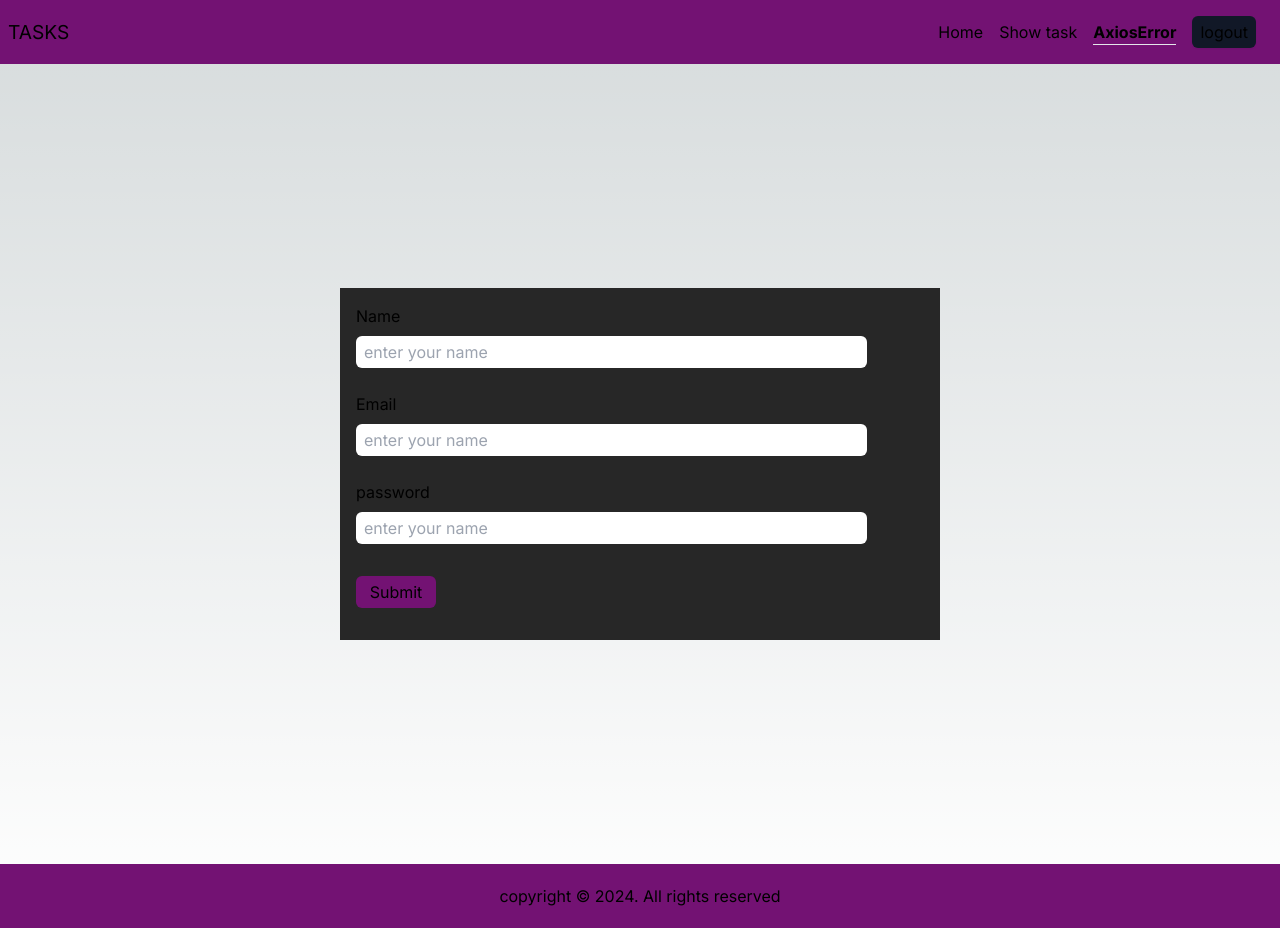
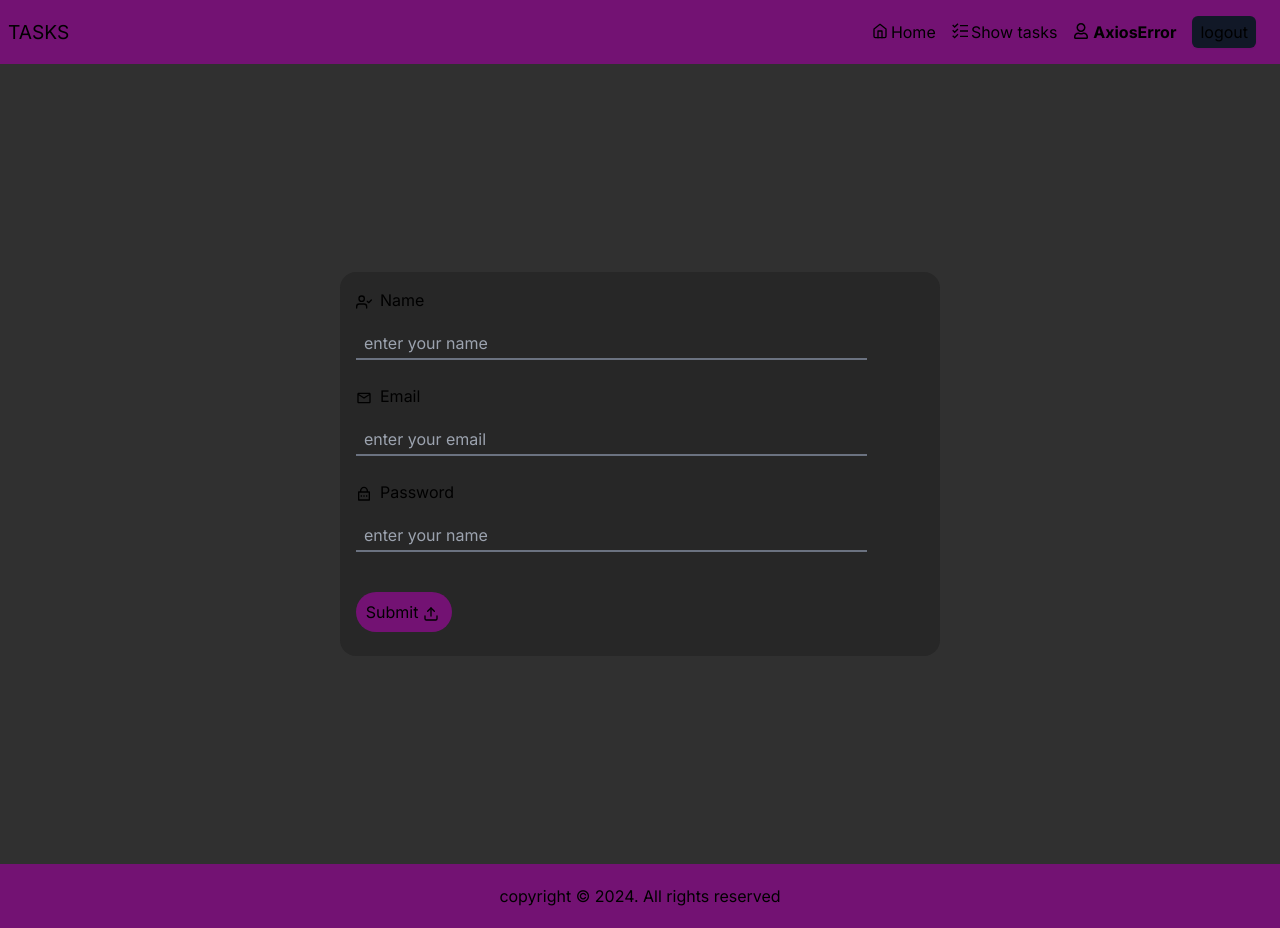
Before and after one commit to Piyush07p/task-manager, a Next.js app: page /Signup in a window 1280 px wide. Built offline with nearby package versions, Linux system fonts and the light colour scheme; no server answers.

Commit message:
ui modified and icons added

```diff
--- a/src/app/Signup/page.js
+++ b/src/app/Signup/page.js
@@ -3,6 +3,12 @@ import React, { useState } from 'react'
 import { addUser } from '@/services/userService'
 import {ToastContainer,toast} from 'react-toastify'
 import 'react-toastify/dist/ReactToastify.css';
+
+import { MdOutlineEmail } from "react-icons/md";
+import { RiLockPasswordLine } from "react-icons/ri";
+import { FiUserCheck } from "react-icons/fi";
+import { FiUpload } from "react-icons/fi";
+
 
 const page = () => {
     const [signData,setSignData]=useState({
@@ -39,35 +45,35 @@ const page = () => {
     <>
      <section className='flex justify-center items-center h-[100vh] p-10'>
           <ToastContainer/>
-            <form method='POST' className='bg-[#272727] w-[90%] md:w-[50%] sm:w-[65%] p-4 h-[22rem]' >
+            <form method='POST' className='bg-[#272727] rounded-2xl w-[100%] md:w-[60%] lg:w-[50%] sm:w-[65%] p-4 h-[24rem]' >
                     <div>
-                        <label>Name</label><br/>
+                        <label><FiUserCheck style={{display:"inline-block",marginRight:"0.5rem"}}/>Name</label><br/>
                         <input value={signData.name} name="name" onChange={(e)=>{
                             setSignData({
                                 ...signData,name:e.target.value
                             })
-                        }} className='w-[90%] text-black h-8 rounded-md mt-2 px-2' placeholder='enter your name' type="text"/> <br/><br/>
+                        }} className='w-[90%] outline-none border-b-2  border-gray-500 bg-[#272727] text-white h-8  mt-4 px-2' placeholder='enter your name' type="text"/> <br/><br/>
 
                     </div>
                     <div>
-                        <label>Email</label><br/>
+                        <label><MdOutlineEmail style={{display:"inline-block",marginRight:"0.5rem"}}/>Email</label><br/>
                         <input  value={signData.email} name="email" onChange={(e)=>{
                             setSignData({
                                 ...signData,email:e.target.value
                             })
-                        }}  className='w-[90%]  text-black h-8 rounded-md mt-2 px-2' placeholder='enter your name' type='text'/><br/><br/>
+                        }}  className='w-[90%] outline-none border-b-2  border-gray-500 bg-[#272727] text-white h-8  mt-4 px-2' placeholder='enter your email' type='text'/><br/><br/>
 
                     </div>
                     <div>
-                    <label htmlFor="">password</label><br/>
+                    <label htmlFor=""><RiLockPasswordLine style={{display:"inline-block",marginRight:"0.5rem"}}/>Password</label><br/>
                         <input  value={signData.password} name="password" onChange={(e)=>{
                             setSignData({
                                 ...signData,password:e.target.value
                             })
-                        }}  className='w-[90%]  text-black h-8 rounded-md mt-2 px-2' placeholder='enter your name' type="password" />
+                        }}  className='w-[90%] outline-none border-b-2  border-gray-500 bg-[#272727] text-white h-8  mt-4 px-2' placeholder='enter your name' type="password" />
                     </div>
 
-                    <button onClick={handleSignup} className='bg-[#731273] rounded-md my-8 w-20 hover:bg-black hover:border  p-1'>Submit</button>
+                    <button onClick={handleSignup} className='bg-[#731273]  rounded-3xl my-10 w-24 hover:bg-black hover:border  p-2'>Submit <FiUpload style={{display:"inline-block",marginRight:"0.2rem"}}/></button>
             </form>
 
 
--- a/src/app/components/navbar.js
+++ b/src/app/components/navbar.js
@@ -6,7 +6,11 @@ import UserContext from '@/context/userContext'
 import { logoutUser } from '@/services/userService'
 import { ToastContainer, toast } from 'react-toastify'
 import 'react-toastify/dist/ReactToastify.css';
-import { useRouter } from 'next/navigation'
+import { useRouter } from 'next/navigation';
+
+import { FiHome } from "react-icons/fi";
+import { FaRegUser } from "react-icons/fa";
+import { GrTask } from "react-icons/gr";
 
 
 const Navbar = () => {
@@ -37,20 +41,20 @@ const Navbar = () => {
             </div>
             <div>
                 <ul className='flex items-center  m-2'>
-                        <li className='mx-1 sm:mx-2  text-[0.6rem] sm:text-[1rem]  '>
-                            <Link href="/">Home</Link>
+                        <li className='mx-1 sm:mx-2   text-[0.6rem] sm:text-[1rem]  '>
+                            <Link href="/"><FiHome style={{display:"inline-block",marginBottom:"0.3rem",marginRight:"0.2rem"}} /><span className='hidden sm:inline'>Home</span></Link>
                         </li>
                         {/* <li className='mx-1 sm:mx-2  text-[0.6rem] sm:text-[1rem]  '>
                         <Link href="/task">Add Task</Link>
                         </li> */}
                         <li className='mx-1  sm:mx-2 text-[0.6rem] sm:text-[1rem]  '>
-                            <Link href="/tasklist">Show task</Link>
+                            <Link href="/tasklist"><GrTask style={{display:"inline-block",marginBottom:"0.3rem",marginRight:"0.2rem"}} /><span className='hidden sm:inline'>Show tasks</span></Link>
                         </li>
                         {
                             (context.currUser)?
                            <>
-                            <li className='mx-1 sm:mx-2  text-[0.6rem] sm:text-[1rem]   font-bold border-b'>
-                            <Link href="/profile">{JSON.parse(localStorage.getItem("userName"))}</Link>
+                            <li className='mx-1 sm:mx-2  text-[0.6rem] sm:text-[1rem]   font-bold '>
+                            <Link href="/profile"><FaRegUser style={{display:"inline-block",marginBottom:"0.3rem"}}/> {JSON.parse(localStorage.getItem("userName"))}</Link>
                             </li>
                             <li className='mx-1 sm:mx-2  text-[0.6rem] sm:text-[1rem]   shadow-sm  bg-gray-900 px-2 rounded-md py-1'>
                             <button  onClick={doLogout}>logout</button>
--- a/src/app/globals.css
+++ b/src/app/globals.css
@@ -6,6 +6,7 @@
   --foreground-rgb: 0, 0, 0;
   --background-start-rgb: 214, 219, 220;
   --background-end-rgb: 255, 255, 255;
+  --border1:1px solid rgba(0,0,0,0.4);
 }
 
 @media (prefers-color-scheme: dark) {
@@ -18,12 +19,7 @@
 
 body {
   color: rgb(var(--foreground-rgb));
-  background: linear-gradient(
-      to bottom,
-      transparent,
-      rgb(var(--background-end-rgb))
-    )
-    rgb(var(--background-start-rgb));
+  background-color: #303030;
 }
 
 @layer utilities {
--- a/src/app/login/page.js
+++ b/src/app/login/page.js
@@ -6,6 +6,14 @@ import 'react-toastify/dist/ReactToastify.css';
 import { useRouter } from 'next/navigation';
 
 import { ClipLoader } from 'react-spinners';
+
+import { MdOutlineEmail } from "react-icons/md";
+import { RiLockPasswordLine } from "react-icons/ri";
+import { FiUpload } from "react-icons/fi";
+
+
+
+
 const page = () => {
    const router=useRouter()
 
@@ -13,7 +21,9 @@ const page = () => {
     email:"",
     password:""
   });
+
 const [loginLoader,setLoginLoader]=useState(false)
+
   async function handleLogin(e){
     e.preventDefault();
     setLoginLoader(true)
@@ -43,27 +53,27 @@ const [loginLoader,setLoginLoader]=useState(false)
         <section className='flex justify-center items-center h-[100vh] p-10'>
           <ToastContainer/>
 
-            <form method='POST' className=' w-[90%] md:w-[50%] sm:w-[65%] bg-[#272727] p-4 h-[15.5rem] md:h-[17rem]' >
+            <form method='POST' className=' w-[100%] rounded-xl border-[var(--border1)] md:w-[50%] sm:w-[65%] bg-[#272727] p-4 h-[17.5rem] md:h-[19rem]' >
 
                     <div>
-                        <label>Email</label><br/>
+                        <label> <MdOutlineEmail style={{display:"inline-block",marginRight:"0.5rem"}}/> Email</label><br/>
                         <input name='email' value={loginData.email} onChange={(e)=>{
                            setLoginData({
                                ...loginData,email:e.target.value
                            })
-                        }} className='w-[90%]  text-black h-8 rounded-md mt-2 px-2' placeholder='enter your name' type='text'/><br/><br/>
+                        }} className='w-[90%] outline-none border-b-2  border-gray-500 bg-[#272727] text-white h-8  mt-4 px-2' placeholder='enter name' type='text'/><br/><br/>
 
                     </div>
                     <div>
-                    <label htmlFor="">password</label><br/>
+                    <label htmlFor=""><RiLockPasswordLine style={{display:"inline-block",marginRight:"0.5rem"}}/>Password</label><br/>
                         <input name='password' value={loginData.value} onChange={(e)=>{
                           setLoginData({
                             ...loginData,password:e.target.value
                           })
-                        }} className='w-[90%]  text-black h-8 rounded-md mt-2 px-2' placeholder='enter your name' type="password" />
+                        }} className='w-[90%] outline-none border-b-2  border-gray-500 bg-[#272727] text-white h-8  mt-4 px-2' placeholder='enter password' type="password" />
                     </div>
 
-                    <button onClick={handleLogin} className='bg-[#731273] rounded-md my-8 w-20 hover:bg-black hover:border  p-1'>
+                    <button onClick={handleLogin} className='bg-[#731273]  rounded-3xl my-10 w-24 hover:bg-black hover:border  p-2'>
                     {
                       (loginLoader)?<ClipLoader color="#fff" size={22} />: "Submit"
                     }
--- a/src/app/profile/page.js
+++ b/src/app/profile/page.js
@@ -47,15 +47,14 @@ const data02=[
                     </div>
                </div>
               <div className='w-[100%] h-[20rem]'>
-                <ResponsiveContainer >
+                {/* <ResponsiveContainer >
                     <h1>Today's Activity</h1>
                     <PieChart className="" width={100} height={10}>
-                      {/* <Pie data={data01} dataKey="value" nameKey="name" cx="50%" cy="50%" outerRadius={50} fill="red" /> */}
+                      <Pie data={data01} dataKey="value" nameKey="name" cx="50%" cy="50%" outerRadius={50} fill="red" />
                       <Pie data={data02} dataKey="value" nameKey="name" cx="50%" cy="50%" innerRadius={50} outerRadius={90} fill="#e671e6" label />
                       <Tooltip/>
-
                     </PieChart>
-                </ResponsiveContainer>
+                </ResponsiveContainer> */}
               </div>
             </section>
         </>
--- a/src/context/contextProvider.js
+++ b/src/context/contextProvider.js
@@ -11,6 +11,7 @@ const ContextProvider = ({children}) => {
     const [hidePopup,setHidePopup]=useState(false);
     const [markasRead,setMarkAsRead]=useState(false);
     const [completedTaskData,setCompletedTaskData]=useState("")
+
    useEffect(()=>{
     async function loadUser(){
 
--- a/tailwind.config.js
+++ b/tailwind.config.js
@@ -12,6 +12,7 @@ module.exports = {
         "gradient-conic":
           "conic-gradient(from 180deg at 50% 50%, var(--tw-gradient-stops))",
       },
+
     },
   },
   plugins: [],
```
